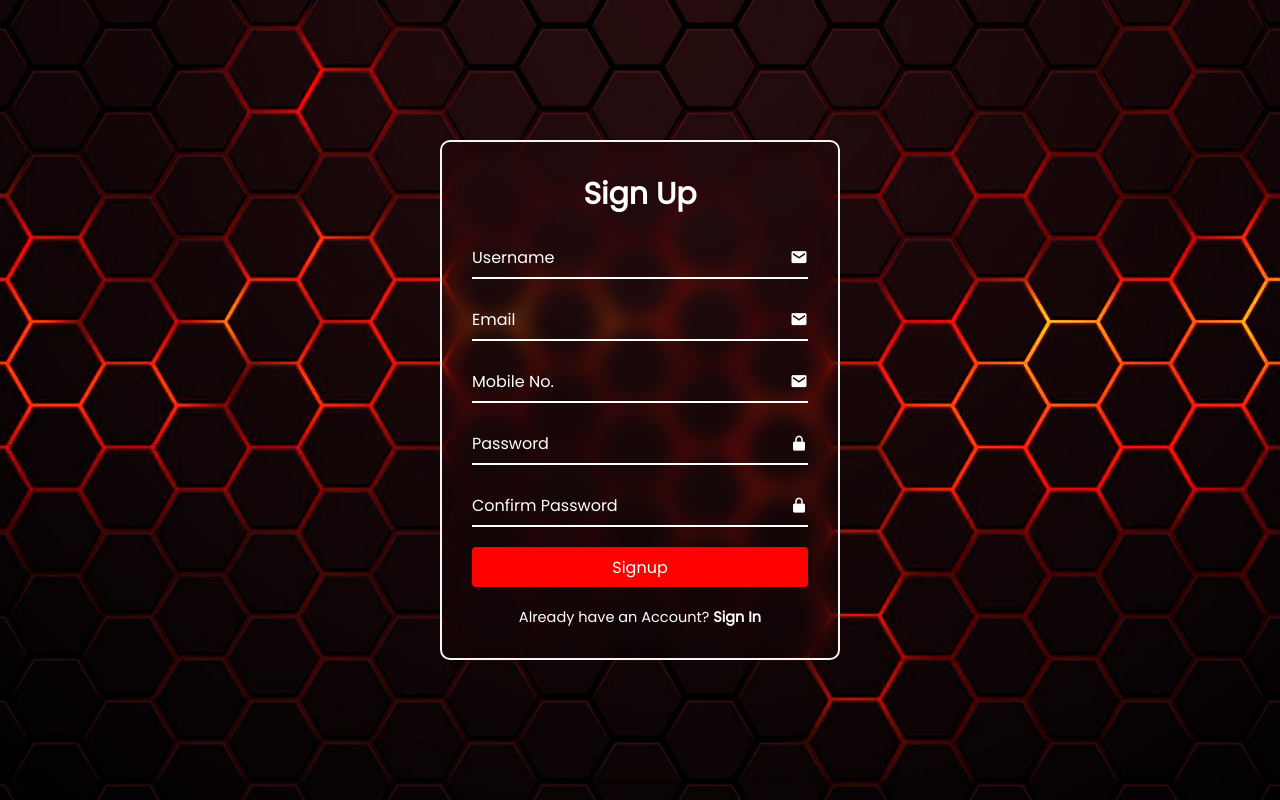
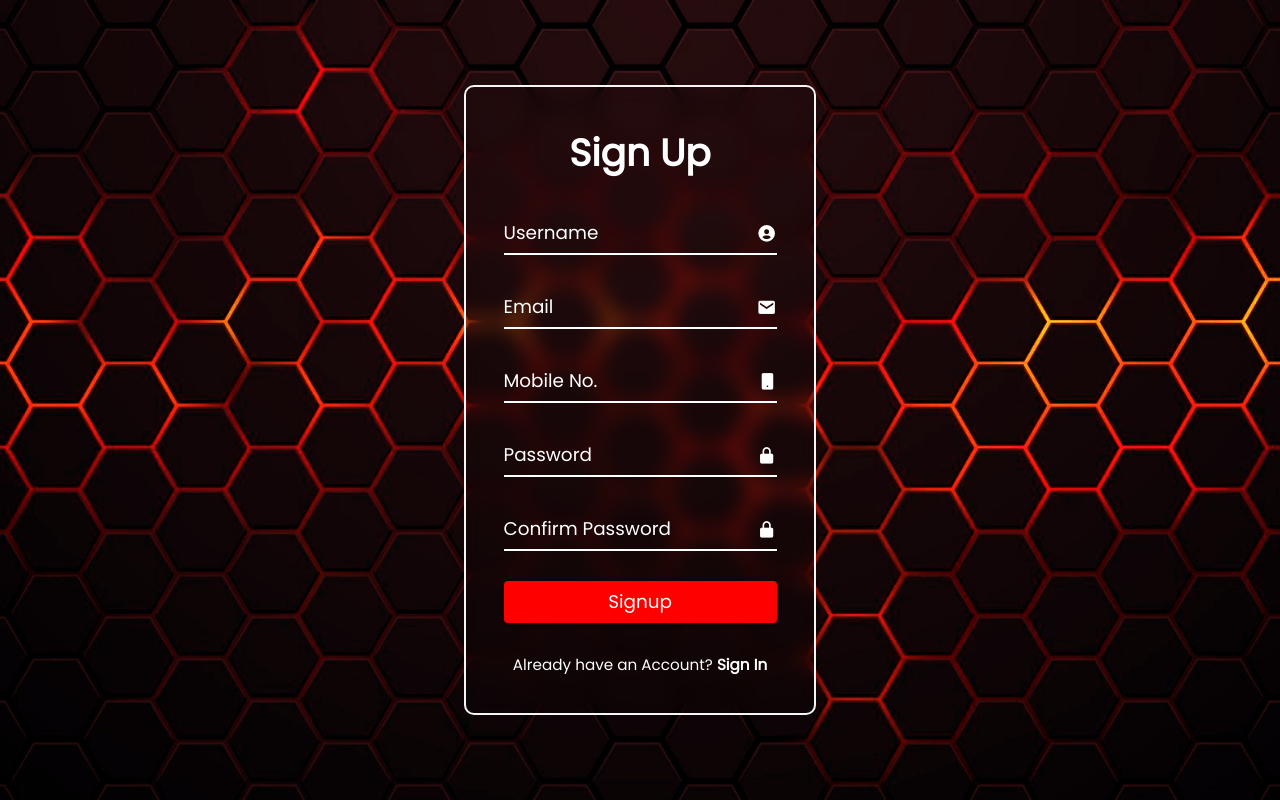
Before and after one commit to Asis423/Project, a PHP site: page /signup.php in a window 1280 px wide. Run offline with PHP 8.4, Linux system fonts and the light colour scheme.

Commit message:
connected login and signup successfully

```diff
--- a/connection/signup.php
+++ b/connection/signup.php
@@ -41,8 +41,8 @@ if ($_SERVER["REQUEST_METHOD"] == "POST") {
             VALUES ('$email', '$password', '$username', '$mobileNumber')";
 
     if ($conn->query($sql) === true) {
-        // Redirect to user.html when signup is successful
-        header("Location: ../user.html");
+        // Redirect to user.php when signup is successful
+        header("Location: ../user.php");
         exit;
     } else {
         echo "Error: " . $sql . "<br>" . $conn->error;
--- a/login.php
+++ b/login.php
@@ -8,7 +8,7 @@
     <!-- This is login page  -->
     <div class="login-section">
         <div class="form-box">
-            <form action="" method="post">
+            <form action="connection/login.php" method="POST">
                 <h2>Login</h2>
                 <div class="input-box">
                     <span class="icon">
--- a/signup.css
+++ b/signup.css
@@ -8,7 +8,7 @@
 }
 
 body {
-    background: url(/img/login.jpg);
+    background: url(img/signup.jpg);
     background-position: center;
     background-size: cover;
 }
@@ -16,21 +16,21 @@ body {
 .signup-section {
     border: 2px solid whitesmoke;
     height: auto;
-    max-width: 400px;
-    width: 80%;
+    /* max-width: 400px; */
+    width: 27.5%;
     position: absolute;
     left: 50%;
     top: 50%;
     transform: translate(-50%, -50%);
     backdrop-filter: blur(10px);
     border-radius: 10px;
-    transition: .3s;
-    padding: 30px;
+    transition: 0.3s;
+    padding: 37.5px;
     box-sizing: border-box;
 }
 
 .signup-section:hover {
-    box-shadow: 0 0 30px whitesmoke;
+    box-shadow: 0 0 37.5px whitesmoke;
 }
 
 .signup-section .form-box {
@@ -39,15 +39,15 @@ body {
 
 .form-box h2 {
     text-align: center;
-    font-size: 30px;
-    margin-bottom: 20px;
+    font-size: 37.5px;
+    margin-bottom: 30px;
 }
 
 .form-box .input-box {
     width: 100%;
-    height: 40px;
+    height: 42px;
     border-bottom: 2px solid #fff;
-    margin-bottom: 20px;
+    margin-bottom: 30px;
     position: relative;
 }
 
@@ -57,8 +57,8 @@ body {
     background: transparent;
     border: none;
     outline: none;
-    font-size: 16px;
-    padding-right: 24px;
+    font-size: 18.4px;
+    padding-right: 28.8px;
     color: #fff;
 }
 
@@ -67,43 +67,43 @@ body {
     top: 50%;
     left: 0;
     transform: translateY(-50%);
-    font-size: 16px;
+    font-size: 18.4px;
     font-weight: 500;
     color: #fff;
-    transition: .3s ease;
+    transition: 0.3s ease;
 }
 
 .input-box .icon {
     position: absolute;
-    top: 11px;
+    top: 13.2px;
     right: 0;
-    font-size: 18px;
+    font-size: 19.8px;
 }
 
 .input-box input:focus ~ label,
 .input-box input:valid ~ label {
-    top: 0px;
-    font-size: 16px;
+    top: 0;
+    font-size: 18.4px;
 }
 
 .btn {
     background-color: #fff;
     width: 100%;
-    height: 40px;
+    height: 42px;
     outline: none;
     border: none;
     border-radius: 4px;
     cursor: pointer;
-    font-size: 16px;
+    font-size: 18.4px;
     color: #fff;
     background: #ff0000;
     box-shadow: 0 0 4px rgba(0, 0, 0, 0.4);
 }
 
 .create-account {
-    font-size: 14.5px;
+    font-size: 15.225px;
     text-align: center;
-    margin-top: 20px;
+    margin-top: 30px;
 }
 
 .create-account p a {
@@ -124,12 +124,12 @@ body {
 }
 
 .input-box-container .input-box {
-    width: calc(50% - 10px);
+    width: calc(52.5% - 10.5px);
     margin-bottom: 0;
 }
 
 .input-box-container .input-box:first-child {
-    margin-right: 10px;
+    margin-right: 10.5px;
 }
 
 .input-box-container .icon {
--- a/signup.php
+++ b/signup.php
@@ -5,19 +5,16 @@
     <link href='https://unpkg.com/boxicons@2.1.4/css/boxicons.min.css' rel='stylesheet'>
 </head>
 <body>
-    <form action="/connection/signup.php" method="POST">
-    <!-- Form fields and content -->
-
     <!-- This is Sign Up page  -->
     <div class="signup-section">
         <div class="form-box">
-                <form action="" method="">
+            <form action="connection/signup.php" method="POST">
                 <h2>Sign Up</h2>
                 <div class="input-box">
                     <span class="icon">
-                            <i class='bx bxs-envelope'></i>
+                        <i class='bx bxs-user-circle'></i>
                     </span>
-                        <input type="text" name="text" required>
+                    <input type="text" name="username" required>
                     <label for="">Username</label>
                 </div>
                 <div class="input-box">
@@ -29,9 +26,9 @@
                 </div>
                 <div class="input-box">
                     <span class="icon">
-                            <i class='bx bxs-envelope'></i>
+                        <i class='bx bxs-mobile'></i>
                     </span>
-                        <input type="tel" name="number" required>
+                    <input type="tel" name="mobile_number" required>
                     <label for="">Mobile No.</label>
                 </div>
                 <div class="input-box">
@@ -55,7 +52,5 @@
             </form>
         </div>
     </div>
-
-    </form>
 </body>
 </html>
```
Also changed, not shown: connection/login.php (+6 -26 lines), index.php (+5 -5 lines), login.css (+26 -28 lines), style.css (+15 -4 lines), img/signup.jpg (added). Lines whose indentation alone changed are shown as unchanged.
